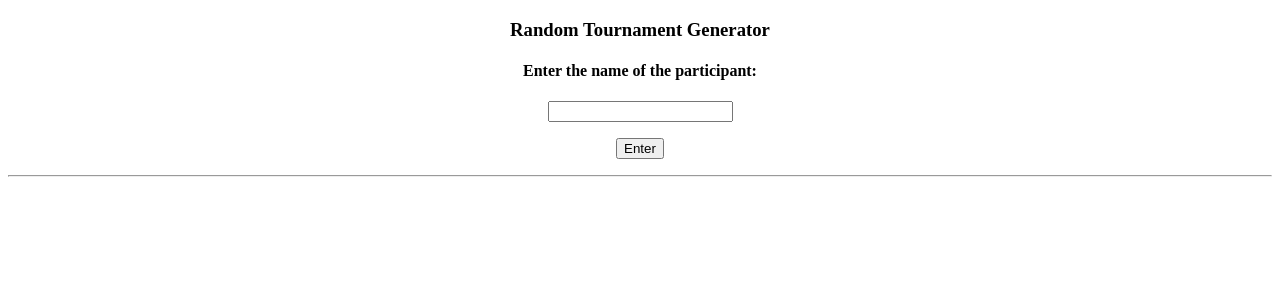
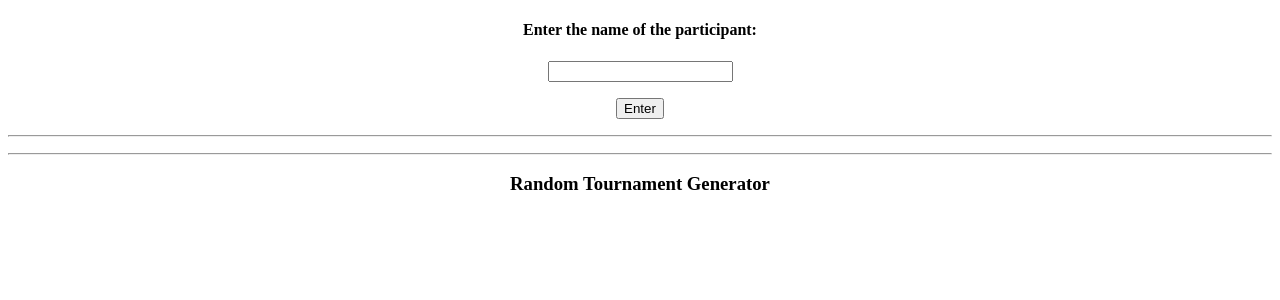
Before and after one commit to HarisMunir786/projectsfia2, a Flask app: page /generate in a window 1280 px wide. Shown: the part 26-326 px from the top of the page. Run offline with Flask 2, Linux system fonts and the light colour scheme; data that the repository does not hold is empty.

Commit message:
generate.html now includes entry and random generator

```diff
--- a/application/templates/generate.html
+++ b/application/templates/generate.html
@@ -1,7 +1,6 @@
 {% extends "layout.html" %}
 <h2>{{ title }}</h2>
 {% block body %}
-<h3 align="center">Random Tournament Generator</h3>
 <div class="form" align="center">
 <form method='POST' action=''>
 	{{ form.hidden_tag() }}
@@ -19,7 +18,6 @@
 </form>
 </div>
 <hr>
-<!--
         <p>
         {% if participants %}
                 {% for participant in participants %}
@@ -27,5 +25,7 @@
                 {% endfor %}
         {% endif %}
         </p>
--->
+<hr>
+<h3 align="center">Random Tournament Generator</h3>
+
 {% endblock %}
```
